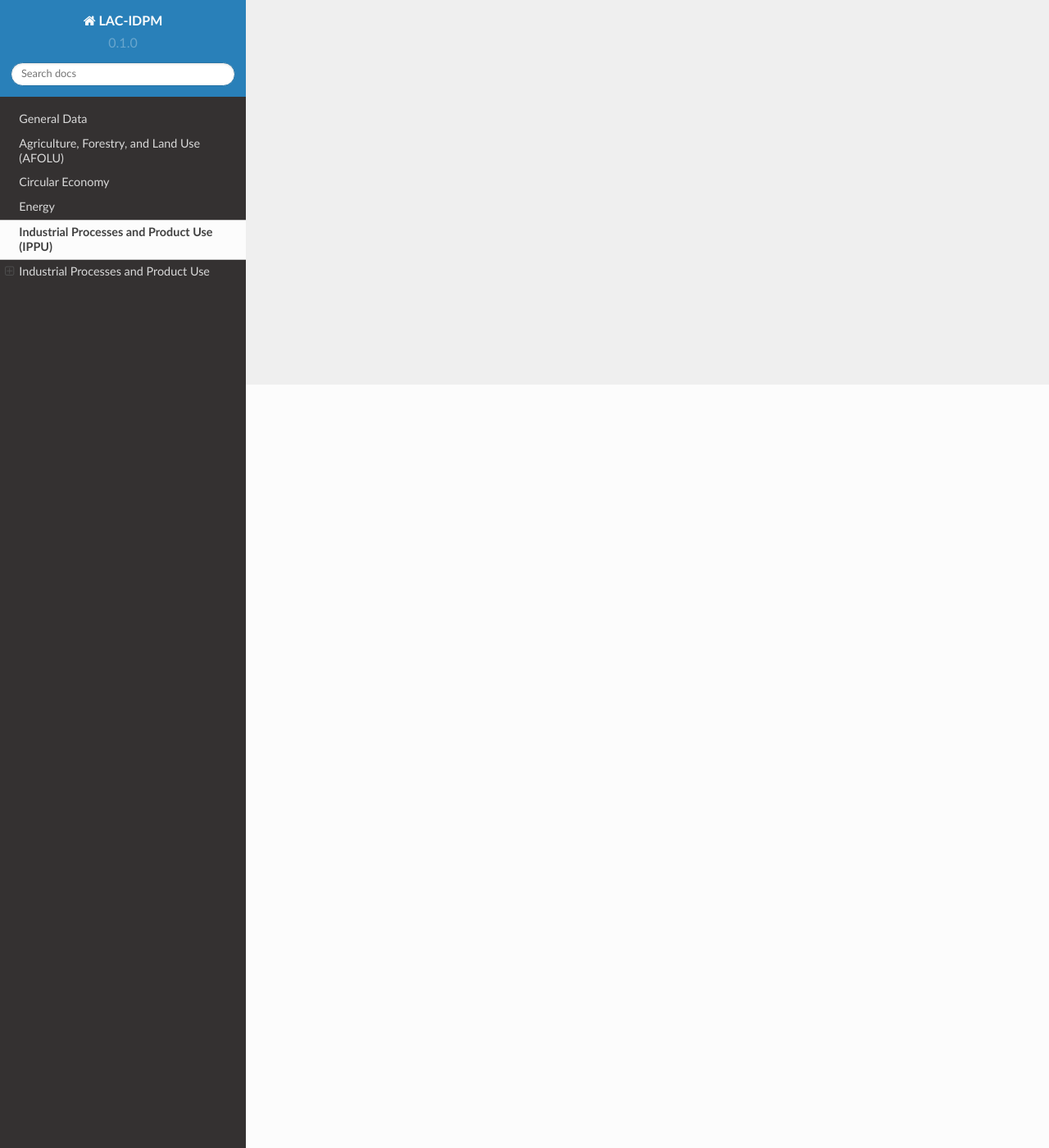
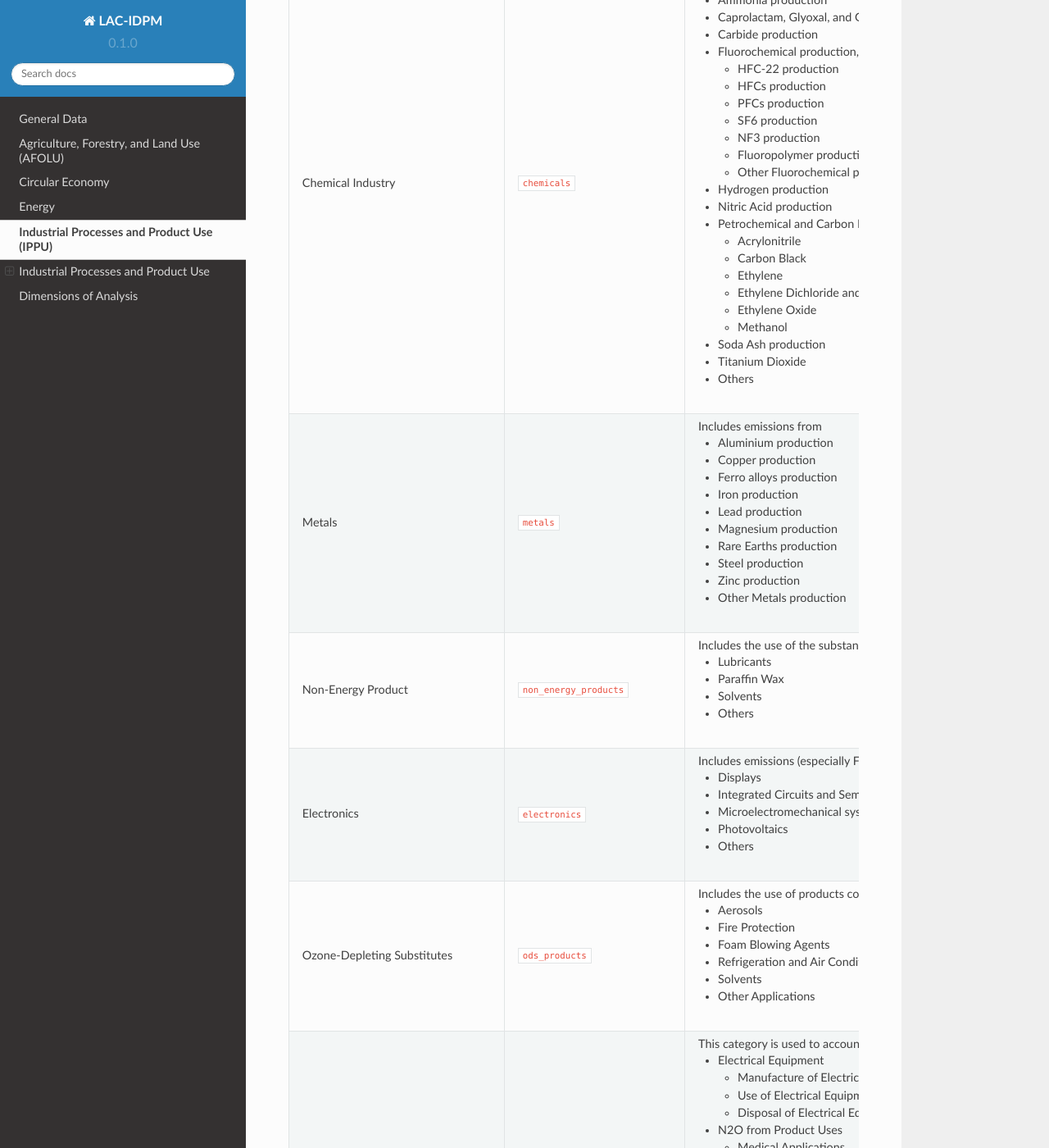
Before and after one commit to jcsyme/lac-tutorial, a Sphinx documentation site: the page built from docs/source/ippu.rst, in a window 1280 px wide and 1400 px high, scrolled down 931 px. Shown: the whole window at 82% size. Built offline with Sphinx 7.4.7 and the Read the Docs theme 2.0.0, drawn with Linux system fonts in a browser that asks for light colours; pages that are not in the unit, such as notebooks, are missing from menus; some of the changed text lies outside the part shown.

Commit message:
updated ippu

```diff
--- /dev/null
+++ b/docs/source/csvs/attribute_cat_industry.csv
@@ -0,0 +1,99 @@
+Category Name,``$CAT-INDUSTRY$``,Definition,Data Source,Hyperlink,Notes
+Mineral Industry,``minerals``,"Includes
+
+* Cement production
+* Glass production
+* Lime production
+* Other Process Uses of Carbonites, including
+
+  * Ceramics
+  * Non-Metallurgical Magnesia Production
+  * Other uses of Soda Ash
+  * Others",,,
+Chemical Industry,``chemicals``,"Includes production of
+
+* Adipic acid production
+* Ammonia production
+* Caprolactam, Glyoxal, and Glyoxylic Acid production
+* Carbide production
+* Fluorochemical production, including
+
+  * HFC-22 production
+  * HFCs production
+  * PFCs production
+  * SF6 production
+  * NF3 production
+  * Fluoropolymer production
+  * Other Fluorochemical production
+* Hydrogen production
+* Nitric Acid production
+* Petrochemical and Carbon Black production, including
+
+  * Acrylonitrile
+  * Carbon Black
+  * Ethylene
+  * Ethylene Dichloride and Vinyl Chloride Monomer
+  * Ethylene Oxide
+  * Methanol
+
+* Soda Ash production
+* Titanium Dioxide
+* Others",,,
+Metals,``metals``,"Includes emissions from
+
+* Aluminium production
+* Copper production
+* Ferro alloys production
+* Iron production
+* Lead production
+* Magnesium production
+* Rare Earths production
+* Steel production
+* Zinc production
+* Other Metals production",,,
+Non-Energy Product,``non_energy_products``,"Includes the use of the substances in industrial processes that cause emissions, including
+
+* Lubricants
+* Paraffin Wax
+* Solvents
+* Others",,,
+Electronics,``electronics``,"Includes emissions (especially F-GHGs) from processes and product use involved with the production of
+
+* Displays
+* Integrated Circuits and Semiconductors
+* Microelectromechanical systems
+* Photovoltaics
+* Others
+",,,
+Ozone-Depleting Substitutes,``ods_products``,"Includes the use of products common in industrial processes, such as HFCs, PFCs, SF6, and other ODS products that are intended to replace ozone-depleting CFCs. These products include
+
+* Aerosols
+* Fire Protection
+* Foam Blowing Agents
+* Refrigeration and Air Conditioning (both Stationary and Mobile)
+* Solvents
+* Other Applications",,,
+Other Product and Manufacture Use,``other_product_manufacturing``,"This category is used to account for emissions from other industrial production processes and product uses, including
+
+* Electrical Equipment
+
+  * Manufacture of Electrical Equipment (not covered under the ``electronics`` category)
+  * Use of Electrical Equipment
+  * Disposal of Electrical Equipment (not landfilled or recycled)
+* N2O from Product Uses
+
+  * Medical Applications
+  * Propellant for pressure and aerosol products
+  * Other
+* SF6 and PFCs from Other Product Uses
+
+  * Military Applications
+  * Accelerators
+  * Waterproofing of Electronic Circuits
+  * Other
+* Other",,,
+Other,``other_industries``,"This category includes emissions from industrial processes and product use in other industrial categories not covered above, including
+
+* Food and Beverages Industry
+* Pulp and Paper Industry
+* Other",,,
--- a/docs/source/index.rst
+++ b/docs/source/index.rst
@@ -5,7 +5,7 @@ LAC-IDPM Documentation
 integrated Python/Julia model used to facilitate exploratory analyses of decarbonization
 transformations too sectors at the country level. It
 
-Check out the :doc:`general_data` section to get started.
+Check out the :doc:`General Data <../general_data>` section to get started.
 
 Metavariables and Constructing Input Parameters
 -----------------------------------------------
--- a/docs/source/ippu.rst
+++ b/docs/source/ippu.rst
@@ -11,3 +11,12 @@ Variables by Category
 
 Categories
 ----------
+
+Industry is divided into the following categories. Note that emissions from industrial energy **ADD LINK** are accounted for in the energy sector.
+
+All industrial categorization is derived from the *2019 Refinement to the 2006 IPCC Guidelines for National Greenhouse Gas Inventories*, Volume 3, *Industrial Processes* (see Chapter 1, page 1.7 for a chart describing these categorizations). The entire guidance is available from the `Task Force on National Greenhouse Gas Inventories <https://www.ipcc-nggip.iges.or.jp/public/2019rf/index.html>`_
+
+.. csv-table:: Industrial categories (``$CAT-INDUSTRY$`` attribute table)
+   :file: ./csvs/attribute_cat_industry.csv
+   :widths: 15,15,30,15,10,15
+   :header-rows: 1
```
Also changed, not shown: docs/source/dimensions_of_analysis.rst (renamed from docs/source/dimensions_or_analysis.rst), 1 other file.
